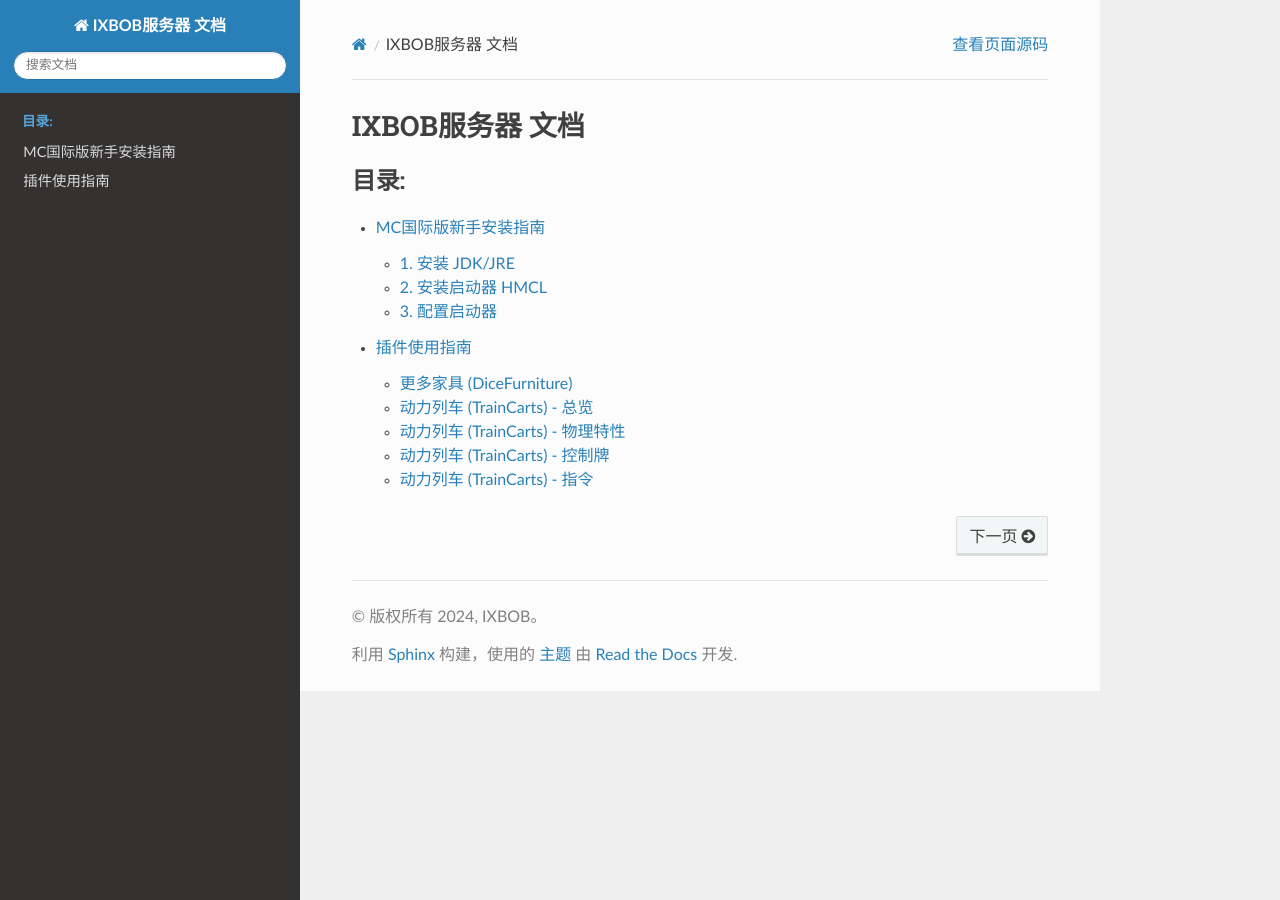
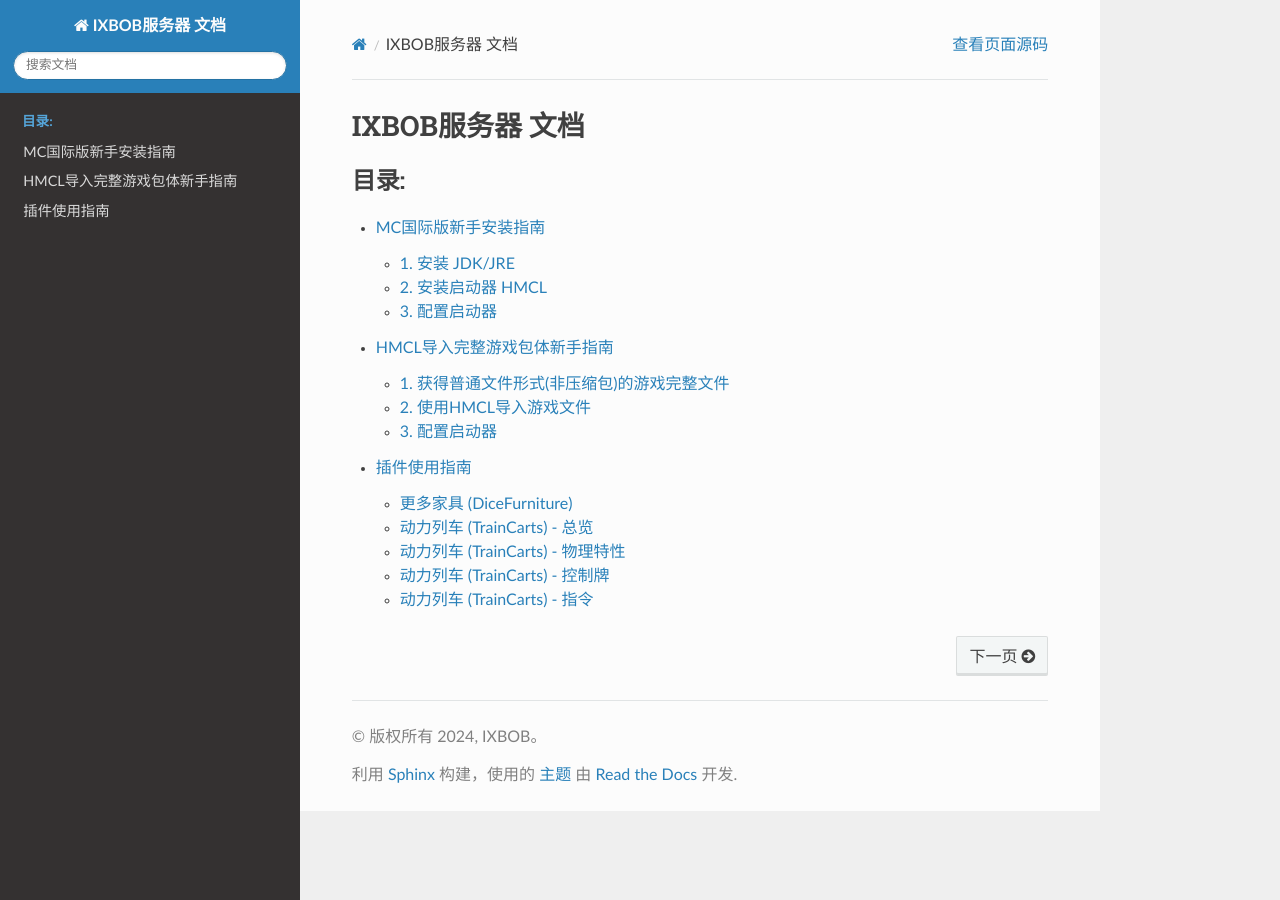
Before and after one commit to IXBOB/IXBOB_Server_Doc, a Sphinx documentation site: the page built from source/index.rst, in a window 1280 px wide. Built offline with Sphinx 7.4.7 and the Read the Docs theme 2.0.0, drawn with Linux system fonts in a browser that asks for light colours; some of the changed lines change nothing that is shown.

Commit message:
添加"HMCL导入完整游戏包体新手指南"页面

```diff
--- /dev/null
+++ b/source/hmcl_import_full_game_package_guide.rst
@@ -0,0 +1,73 @@
+.. include:: preset_color.rst
+
+HMCL导入完整游戏包体新手指南
+===========================
+
+转载请遵守 `知识共享署名-相同方式共享 4.0 国际 (CC BY-SA 4.0) 协议 <https://creativecommons.org/licenses/by-sa/4.0/deed.zh-hans>`_
+
+本指南仅对包含完整游戏文件的包体导入作初步指导。
+本指南为 非规范形式(一般启动器不支持一键导入)的整合包导入指南。
+
+1. 获得普通文件形式(非压缩包)的游戏完整文件
+-------------------------------------
+
+一般情况下，获得非规范形式的整合包文件为.zip/.rar/.7z形式的压缩文件。
+请将文件解压缩至一个单独的文件夹。
+解压后的文件形式应该如图。
+
+.. image:: images/hmcl_import_full_game_package_guide/step1/file1.png
+  :width: 600
+  :alt: [图片] 指南步骤1.1
+
+2. 使用HMCL导入游戏文件
+------------------
+
+依次打开 HMCL主见面-"版本列表"-左侧列表底部"添加游戏目录"(非"安装新游戏版本“)-至如图所示界面
+
+.. image:: images/hmcl_import_full_game_package_guide/step2/hmcl1.png
+  :width: 600
+  :alt: [图片] 指南步骤2.1
+
+名称：自行创建，便于后续分辨不同游戏包体即可
+游戏路径：点击右侧笔形状按钮，导航至指南第一步中游戏文件夹的上一级文件夹。
+如第一步中显示的游戏文件内容路径在E:\1.20.1_AngryMobs下，那么则选择E盘下"1.20.1_AngryMobs"这个文件夹。
+最终如图所示。
+
+.. image:: images/hmcl_import_full_game_package_guide/step2/hmcl2.png
+  :width: 600
+  :alt: [图片] 指南步骤2.2
+
+随后点击右下角"保存"按钮。
+
+3. 配置启动器
+------------------
+
+返回至HMCL主界面-点击"版本列表"-在左侧列表选中上一步创建的游戏版本，其显示的名称应为上一步在"名称"一栏填写的名称
+
+返回至HMCL主界面-点击"版本列表"上方的按钮(若随后显示"没有已安装的游戏"，则说明前几步配置有误或游戏包文件缺失/错误)-勾选"启用游戏特定设置(不影响其他游戏版本)"
+-展开Java路径，选择合适的Java版本(详细信息和下载链接(仅提供Zulu版本OpenJDK下载链接)如下，安装对应Java完成后需要重启HMCL)。
+
+1.0 - 1.11.x 可以使用 Java 6 和 Java 7，但推荐使用 Java 8。
+
+1.12(17w13a) - 1.16.5(1.17-21w18a) 需要使用 Java 8。
+
+1.17(21w19a) - 1.17.1 需要使用 Java 16。
+
+1.18(1.18-pre2) - 1.20.4(24W13A) 需要使用 Java 17。
+
+1.20.5(24w14a) 及以上版本需要使用 Java 21。
+
+`前往下载Java 8 <https://www.azul.com/downloads/?version=java-8-lts&package=jdk#zulu>`_ || `前往下载Java 17 <https://www.azul.com/downloads/?version=java-17-lts&package=jdk#zulu>`_ || `前往下载Java 21 <https://www.azul.com/downloads/?version=java-21-lts&package=jdk#zulu>`_
+
+:red:`下载列表在页面较下方的位置，不是上方中间的大大的下载按钮。在下方列表选择适合自己系统的版本，一般为Windows x64 版本，下载按钮的下拉框选择.msi版本下载`
+
+`版本参考来源wiki.pha.hub <https://wiki.pha.pub/books/f7184/page/minecraft-java-jrejdk>`_
+
+Java配置完成后，在同一页面下方配置内存，取消勾选"自动分配内存"，滑动滑块手动配置内存。
+按自身情况自行分配内存，一般为2048~4096MB，较大型整合包可自行增加内存用量。分配内存+已使用内存不超过总内存即可。
+
+.. image:: images/hmcl_import_full_game_package_guide/step3/hmcl1.png
+  :width: 700
+  :alt: [图片] 指南步骤3.1
+
+完成后回到HMCL主页面，右下角启动游戏即可。
--- a/source/index.rst
+++ b/source/index.rst
@@ -11,4 +11,5 @@
    :caption: 目录:
 
    common_minecraft_installation_guide
+   hmcl_import_full_game_package_guide
    plugins_guide
```
Also changed, not shown: source/images/hmcl_import_full_game_package_guide/step1/file1.png (added), source/images/hmcl_import_full_game_package_guide/step2/hmcl1.png (added), source/images/hmcl_import_full_game_package_guide/step2/hmcl2.png (added), source/images/hmcl_import_full_game_package_guide/step3/hmcl1.png (added).
